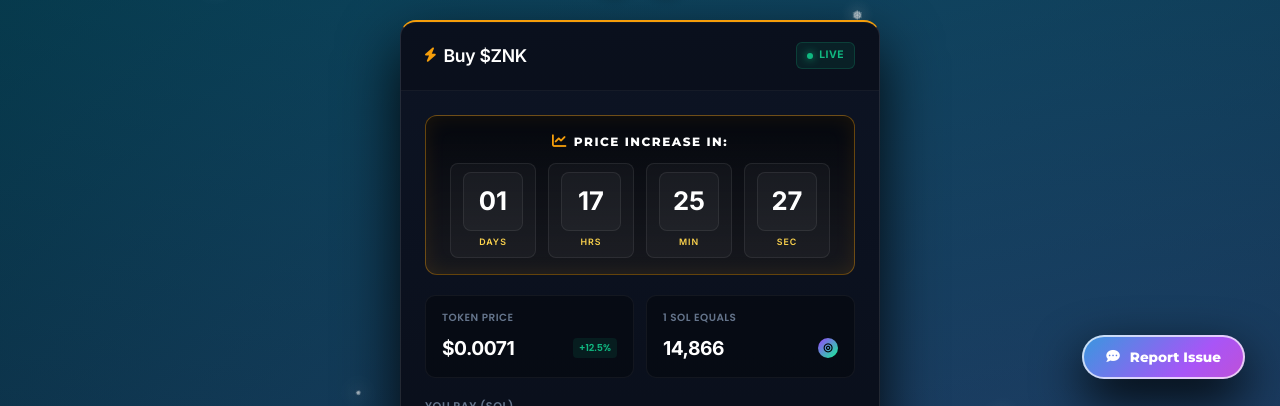
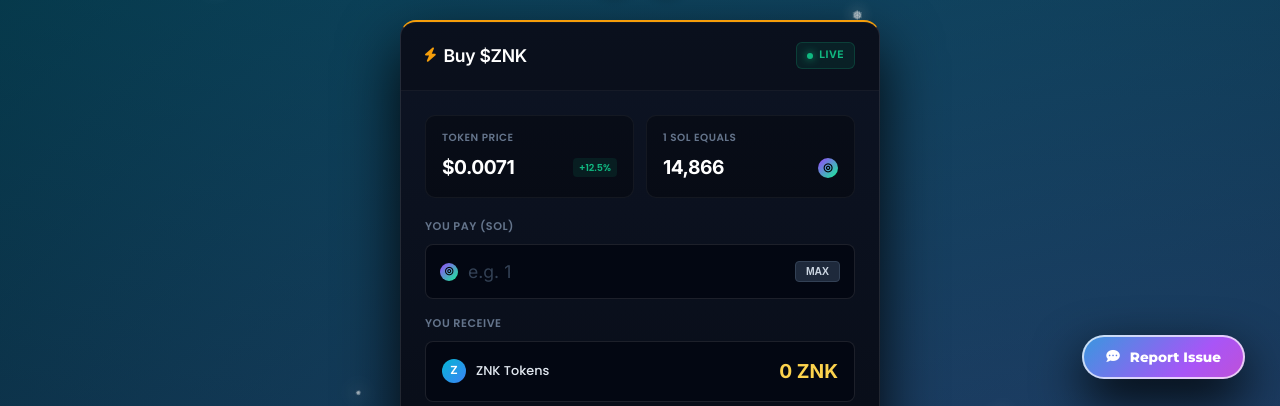
Before and after one commit to zzsr6ydzc2-sys/Zonka, a plain HTML site: page index.html in a window 1280 px wide. Shown: the part 386-792 px from the top of the page. Drawn offline with Linux system fonts and the light colour scheme.

Commit message:
Update index.html

```diff
--- a/index.html
+++ b/index.html
@@ -321,14 +321,7 @@
 
         /* PROFESYONEL GERİ SAYIM EKRANI */
         .countdown-container {
-            background: linear-gradient(180deg, rgba(0,0,0,0.6), rgba(245, 158, 11, 0.05));
-            border: 1px solid rgba(245, 158, 11, 0.4);
-            border-radius: 12px;
-            padding: 16px;
-            margin-bottom: 20px;
-            text-align: center;
-            box-shadow: inset 0 0 20px rgba(245, 158, 11, 0.1);
-            position: relative;
+            display: none; /* Geri sayım gizlendi */
         }
         .countdown-title {
             font-family: 'Montserrat', sans-serif;
@@ -1337,17 +1330,18 @@
 
     <script>
         // --- KESİN SABİT TARİHLİ GERİ SAYIM FONKSİYONU ---
-        // Hedef bitiş tarihini burada belirliyoruz.
-        // Not: Ay indeksi 0'dan başlar (0=Ocak, 10=Kasım).
-        // Örnek: 24 Kasım 2026, saat 23:59:59 (5 gün sonrası sabit tarih)
+        // Geri sayım gizlendi ancak hata vermemesi için kod arka planda çalışmaya devam ediyor
         const targetDate = new Date(2026, 10, 24, 23, 59, 59).getTime();
 
         function updateCountdown() {
             const now = new Date().getTime();
             const distance = targetDate - now;
 
+            // Elementler gizli olduğu için hata vermesini engelliyoruz
+            const daysEl = document.getElementById("days");
+            if (!daysEl) return;
+
             if (distance < 0) {
-                document.getElementById("countdown").innerHTML = "<span style='font-size:1rem; color:var(--gold);'>PRICE UPDATED!</span>";
                 return;
             }
 
@@ -1356,7 +1350,7 @@
             const minutes = Math.floor((distance % (1000 * 60 * 60)) / (1000 * 60));
             const seconds = Math.floor((distance % (1000 * 60)) / 1000);
 
-            document.getElementById("days").innerText = days < 10 ? "0" + days : days;
+            daysEl.innerText = days < 10 ? "0" + days : days;
             document.getElementById("hours").innerText = hours < 10 ? "0" + hours : hours;
             document.getElementById("minutes").innerText = minutes < 10 ? "0" + minutes : minutes;
             document.getElementById("seconds").innerText = seconds < 10 ? "0" + seconds : seconds;
```
